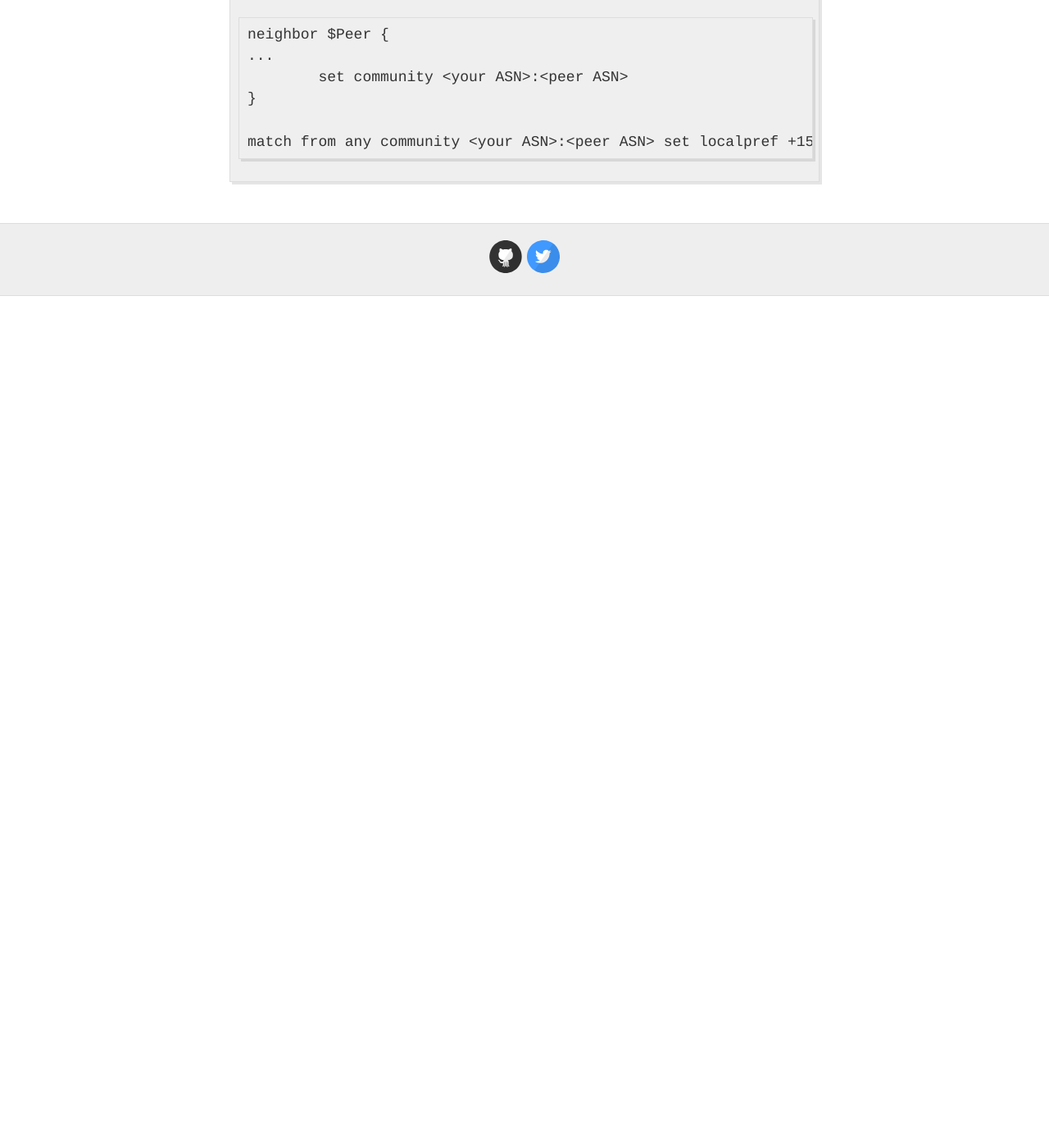
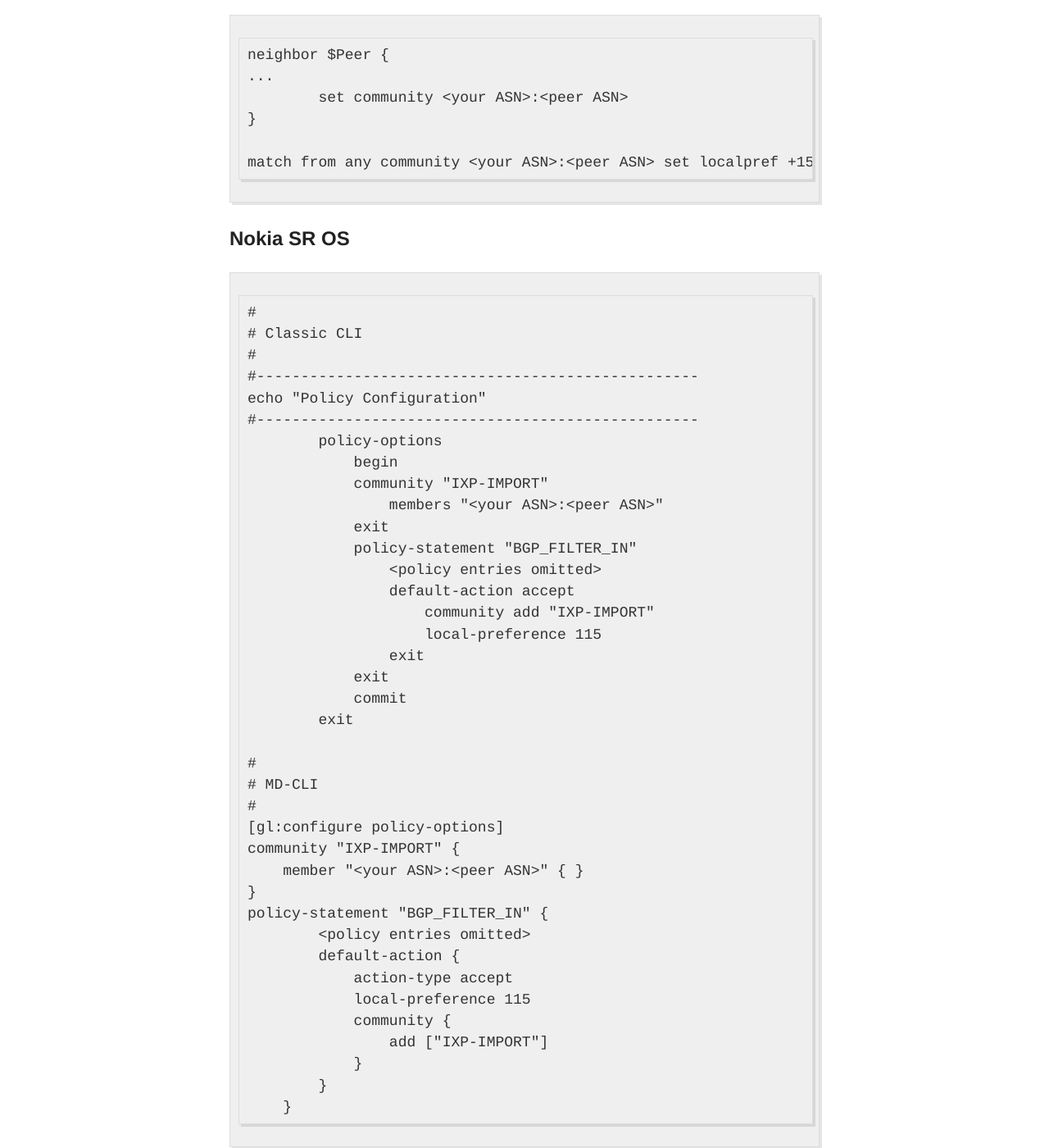
Before and after one commit to NLNOG/bgpfilterguide, a Jekyll site: the page built from guides/default_accept.md, in a window 1280 px wide and 1400 px high, scrolled down 1966 px. Shown: the whole window at 82% size. Built offline with Jekyll 4.4.1, drawn with Linux system fonts in a browser that asks for light colours; before the commit the page ends 2327 px from its top, so only the background shows below that.

Commit message:
Nokia SR OS examples for defalt_accept policy

````diff
--- a/guides/default_accept.md
+++ b/guides/default_accept.md
@@ -68,3 +68,45 @@
 
 match from any community <your ASN>:<peer ASN> set localpref +15
 ```
+
+## Nokia SR OS
+```
+#
+# Classic CLI
+#
+#--------------------------------------------------
+echo "Policy Configuration"
+#--------------------------------------------------
+        policy-options
+            begin
+            community "IXP-IMPORT"
+                members "<your ASN>:<peer ASN>"
+            exit
+            policy-statement "BGP_FILTER_IN"
+                <policy entries omitted>
+                default-action accept
+                    community add "IXP-IMPORT"
+                    local-preference 115
+                exit
+            exit
+            commit
+        exit
+
+#
+# MD-CLI
+#
+[gl:configure policy-options]
+community "IXP-IMPORT" {
+    member "<your ASN>:<peer ASN>" { }
+}
+policy-statement "BGP_FILTER_IN" {
+        <policy entries omitted>
+        default-action {
+            action-type accept
+            local-preference 115
+            community {
+                add ["IXP-IMPORT"]
+            }
+        }
+    }
+```
````
